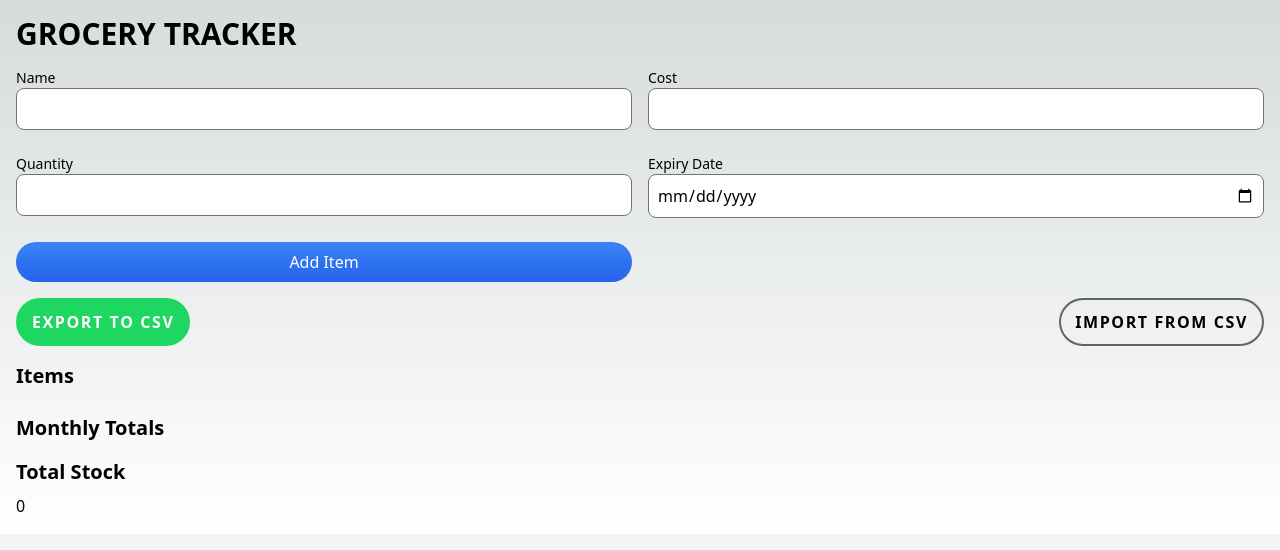
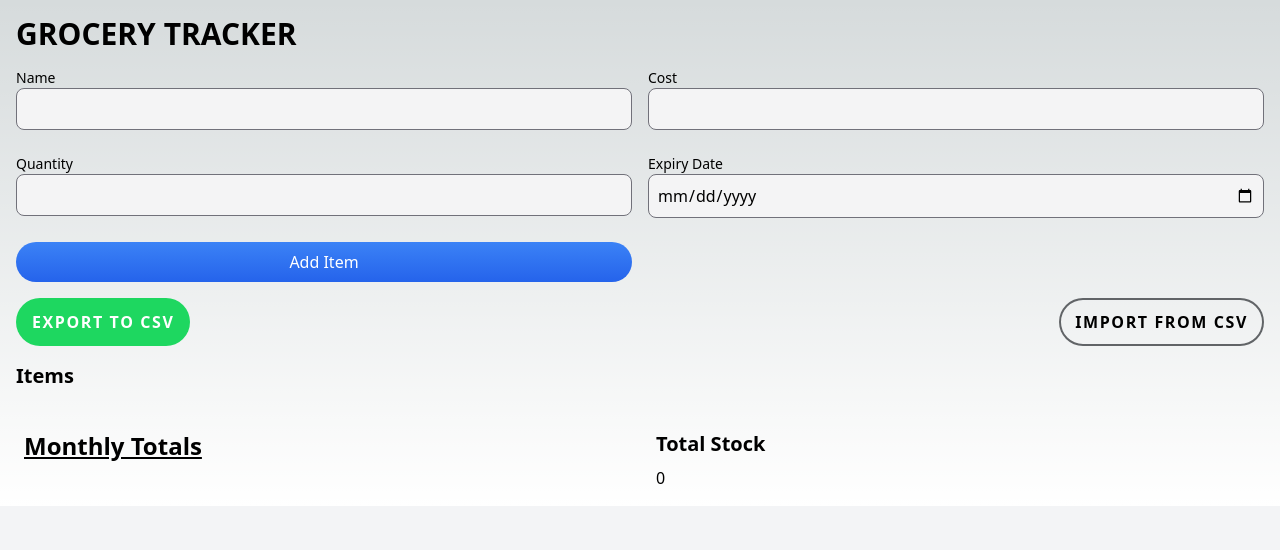
Before and after one commit to ryd3v/grocery-tracker, a Next.js app: page / in a window 1280 px wide. Shown: the top 550 px of the page. Built offline with nearby package versions, Linux system fonts and the light colour scheme.

Commit message:
update styling

```diff
--- a/components/GroceryTracker.tsx
+++ b/components/GroceryTracker.tsx
@@ -183,7 +183,7 @@ export default function GroceryTracker() {
                         type="text"
                         value={form.name}
                         onChange={(e) => setForm({...form, name: e.target.value})}
-                        className="w-full p-2 border border-zinc-500 rounded-lg dark:bg-zinc-900 dark:text-white"
+                        className="w-full p-2 border border-zinc-500 rounded-lg bg-zinc-100 dark:bg-zinc-900 dark:text-white"
                     />
                 </div>
                 <div className="mb-2">
@@ -192,7 +192,7 @@ export default function GroceryTracker() {
                         type="number"
                         value={form.cost}
                         onChange={(e) => setForm({...form, cost: e.target.value})}
-                        className="w-full p-2 border border-zinc-500 rounded-lg dark:bg-zinc-900 dark:text-white"
+                        className="w-full p-2 border border-zinc-500 rounded-lg bg-zinc-100 dark:bg-zinc-900 dark:text-white"
                     />
                 </div>
                 <div className="mb-2">
@@ -201,7 +201,7 @@ export default function GroceryTracker() {
                         type="number"
                         value={form.quantity}
                         onChange={(e) => setForm({...form, quantity: e.target.value})}
-                        className="w-full p-2 border border-zinc-500 rounded-lg dark:bg-zinc-900 dark:text-white"
+                        className="w-full p-2 border border-zinc-500 rounded-lg bg-zinc-100 dark:bg-zinc-900 dark:text-white"
                     />
                 </div>
                 <div className="mb-2">
@@ -210,7 +210,7 @@ export default function GroceryTracker() {
                         type="date"
                         value={form.expiry}
                         onChange={(e) => setForm({...form, expiry: e.target.value})}
-                        className="w-full p-2 border border-zinc-500 rounded-lg dark:bg-zinc-900 dark:text-white"
+                        className="w-full p-2 border border-zinc-500 rounded-lg bg-zinc-100 dark:bg-zinc-900 dark:text-white"
                     />
                 </div>
 
@@ -237,7 +237,7 @@ export default function GroceryTracker() {
                 <h2 className="text-xl font-semibold mb-2">Items</h2>
                 <div className="grid gap-4 md:grid-cols-2 lg:grid-cols-3">
                     {items.map(item => (
-                        <div key={item.id} className="border-b p-4 rounded shadow dark:bg-zinc-900">
+                        <div key={item.id} className="p-4 rounded shadow bg-zinc-200 dark:bg-zinc-900">
                             <div className="font-bold">{item.name}</div>
                             <div>Cost: ${item.cost}</div>
                             <div>Quantity: {item.quantity}</div>
@@ -250,20 +250,28 @@ export default function GroceryTracker() {
                     ))}
                 </div>
             </div>
-            <div className="mt-4">
-                <h2 className="text-xl font-semibold mb-2">Monthly Totals</h2>
+            <div className="mt-8 flex justify-between items-start">
+                <div className="w-1/2 pr-4">
+                    <h2 className="text-2xl font-semibold mb-2 underline ml-2">Monthly Totals</h2>
                     <ul>
-                    {Object.keys(monthlyTotals).map(month => (
-                        <li key={month} className="border p-2 mb-2 rounded-md text-red-600 font-semibold">
-                            {month}: ${monthlyTotals[month].toFixed(2)}
+                        {Object.keys(monthlyTotals).map(month => {
+                            const date = new Date(month);
+                            const formattedDate = date.toLocaleString('default', {month: 'long', year: 'numeric'});
+                            return (
+                                <li key={month} className="p-2 mb-2 rounded-md text-xl">
+                                    <span>{formattedDate}: </span>
+                                    <span className="text-red-600">${monthlyTotals[month].toFixed(2)}</span>
                                 </li>
-                    ))}
+                            );
+                        })}
                     </ul>
                 </div>
-            <div className="mt-4">
+                <div className="w-1/2 pl-4">
                     <h2 className="text-xl font-semibold mb-2">Total Stock</h2>
                     <p>{totalStock}</p>
                 </div>
             </div>
+
+        </div>
     );
 }
```
Lines whose indentation alone changed are shown as unchanged.
